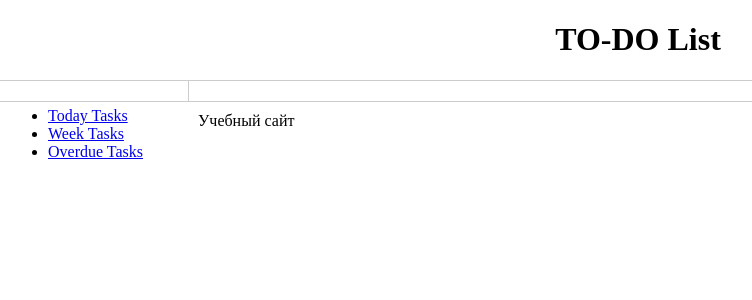
After one commit to iamASC/test_site, a Django app: template to_do_list/templates/to_do_list/base.html in a window 1280 px wide. The commit adds this page. Shown: the top 300 px of the page, without its empty margins (2-754 px from the left). Run offline with Django 3.2, Linux system fonts and the light colour scheme; the template is opened without the code that fills it, so the values that code supplies are empty.

Commit message:
Add base.html template and main.css

```diff
--- /dev/null
+++ b/to_do_list/static/main.css
@@ -0,0 +1,27 @@
+body{
+    margin: 0px;
+    padding:0px;
+}
+
+#header{
+    text-align:center;
+    border-bottom: 1px #cccccc solid;
+}
+
+#left_menu{
+    float:left;
+    width: 180px;
+    padding:10px;
+}
+
+#main{
+    margin-left: 190px;
+    border-left: 1px #cccccc solid;
+    padding: 10px;
+}
+
+#footer{
+    border-top:1px #cccccc solid;
+    padding-left: 10px;
+    padding-top: 10px;
+}
--- /dev/null
+++ b/to_do_list/templates/to_do_list/base.html
@@ -0,0 +1,32 @@
+<!doctype html>
+{% load staticfiles %}
+<html>
+    <head>
+        <meta http-equiv="Content-Type" content="text/html" charset="utf-8">
+        <link type="text/css" href ="{% static 'main.css' %}"rel="stylesheet">
+        <title>{% block title %} {% endblock %} </title>
+    </head>
+    <body>
+    <div id = "header">
+    <h1>TO-DO List</h1>
+    </div>
+
+    <div id ="left_menu">
+        <ul>
+            <li><a href = "/todolist/todaytasks">Today Tasks</a></li>
+            <li><a href = "/todolist/weektasks">Week Tasks</a></li>
+            <li><a href = "/todolist/overtasks">Overdue Tasks</a></li>
+        </ul>
+    </div>
+
+    <div id = "main">
+        {% block main%}
+        {% endblock %}
+    </div>
+
+    <div id = "footer">
+        Учебный сайт
+    </div>
+
+    </body>
+</html>
```
Also changed, not shown: to_do_list/templates/to_do_list/task_list.html (+5 -7 lines).
